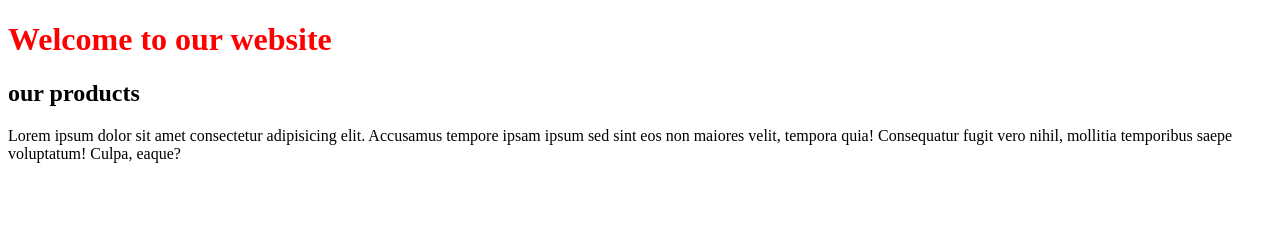
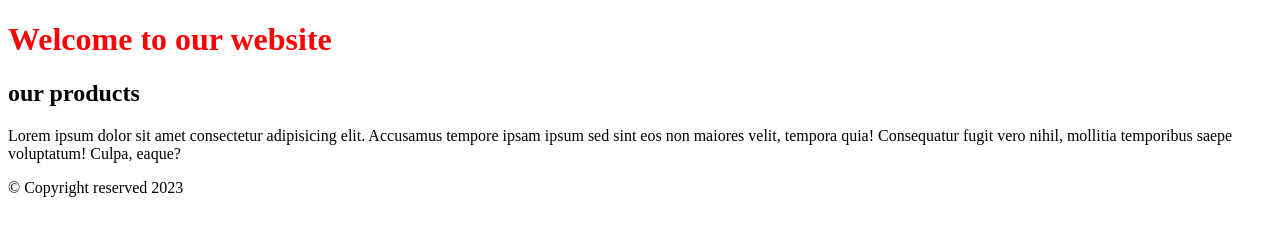
Before and after one commit to Mishka525/Onlinestore, a plain HTML site: page index.html in a window 1280 px wide. Drawn offline with Linux system fonts and the light colour scheme.

Commit message:
added footer

```diff
--- a/index.html
+++ b/index.html
@@ -17,5 +17,8 @@
             <p>Lorem ipsum dolor sit amet consectetur adipisicing elit. Accusamus tempore ipsam ipsum sed sint eos non maiores velit, tempora quia! Consequatur fugit vero nihil, mollitia temporibus saepe voluptatum! Culpa, eaque?</p>
         </div>
     </main>
+    <footer>
+        <p> &copy; Copyright reserved 2023</p>
+    </footer>
 </body>
 </html>
```
